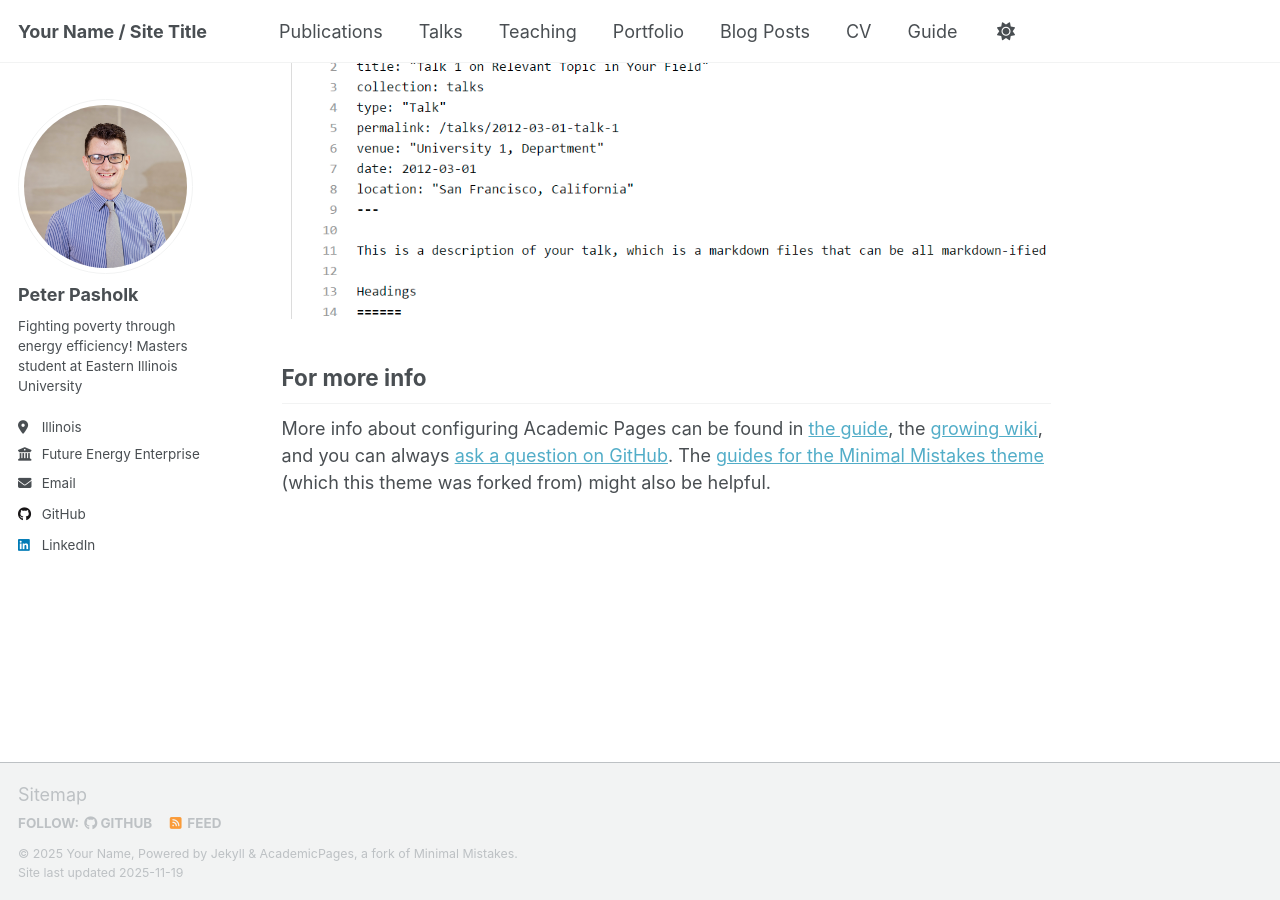
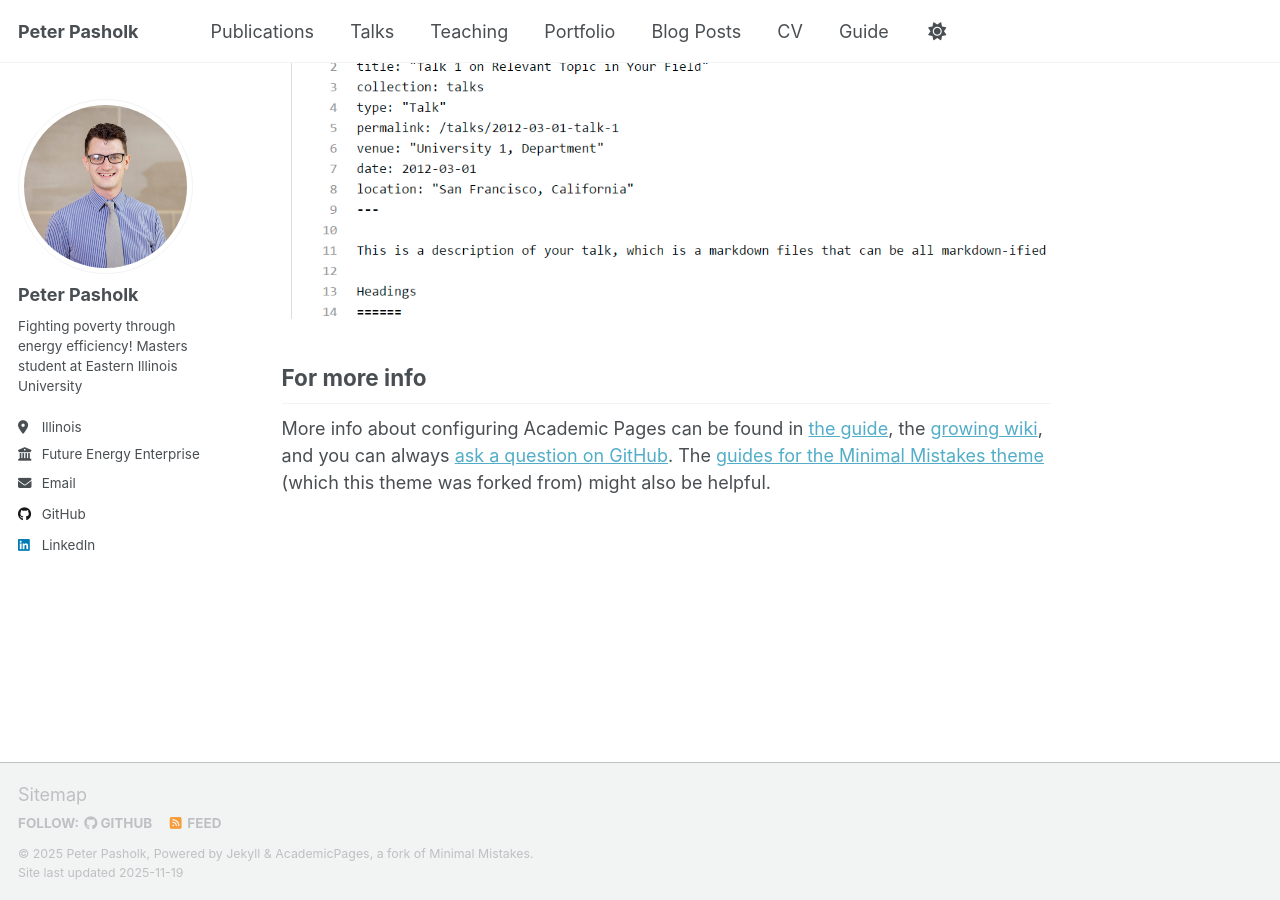
Before and after one commit to ppasholk/ppasholk.github.io, a Jekyll site: the page built from _pages/about.md, in a window 1280 px wide and 900 px high, scrolled down 2880 px. Built offline with Jekyll 4.4.1, drawn with Linux system fonts in a browser that asks for light colours; a script that is not in the unit is left out.

Commit message:
Update _config.yml

```diff
--- a/_config.yml
+++ b/_config.yml
@@ -9,10 +9,10 @@
 # Basic Site Settings
 locale                   : "en-US"
 site_theme               : "default" # Currently available options are "default", "air"
-title                    : "Your Name / Site Title"
+title                    : "Peter Pasholk"
 title_separator          : "-"
-name                     : &name "Your Name"
-description              : &description "Your Name's academic portfolio"   # Update this with a general description of your site, this is the default if not overridden by a page
+name                     : &name "Peter Pasholk"
+description              : &description "Peter Pasholk's academic portfolio"   # Update this with a general description of your site, this is the default if not overridden by a page
 url                      : https://ppasholk.github.io # The base hostname & protocol for your site e.g. "https://[your GitHub username].github.io",
                                                            # or if you already have some other page hosted on Github then use "https://[your GitHub username].github.io/[Your Repo Name]"
 baseurl                  : "" # the subpath of your site, e.g. "/blog"
```
